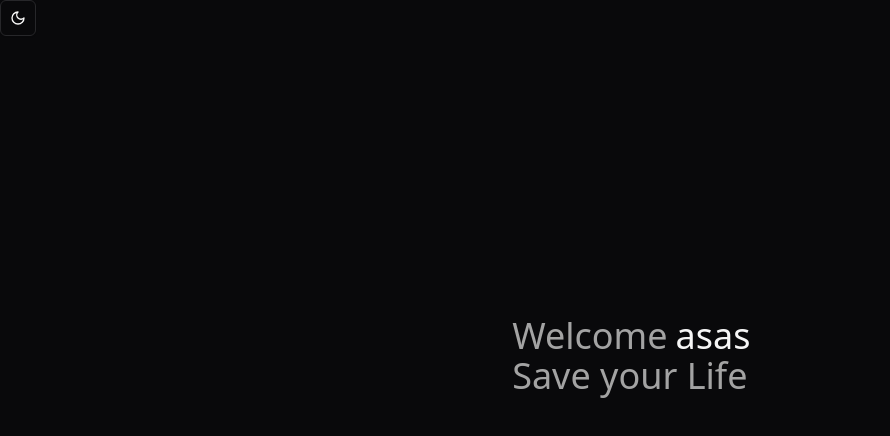
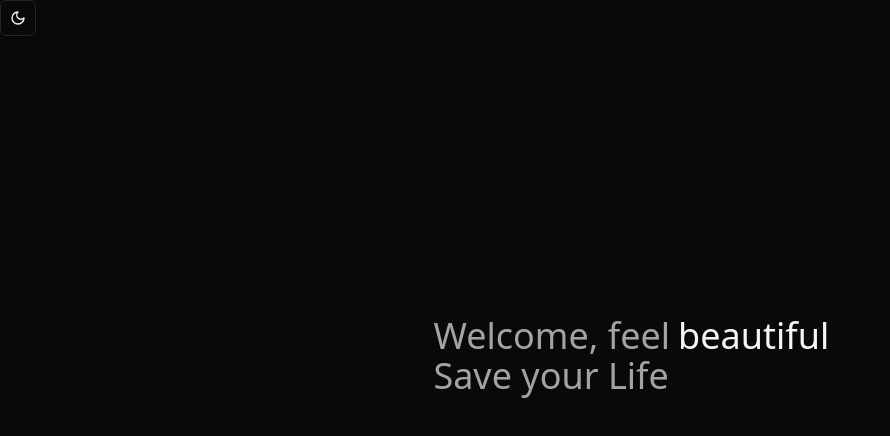
Before and after one commit to Skylar4/healthcare-analysis-typescript, a React (Vite) app in the folder analysis-projec/: page / in a window 1280 px wide. Shown: the top 436 px of the page, without its empty margins (0-890 px from the left). Built offline with nearby package versions, Linux system fonts and the light colour scheme.

Commit message:
fixed spelling

```diff
--- a/analysis-projec/src/democomponents/FlipWordsDemo.tsx
+++ b/analysis-projec/src/democomponents/FlipWordsDemo.tsx
@@ -1,12 +1,12 @@
 import { FlipWords } from "../components/ui/flip-words";
 
 export function FlipWordsDemo() {
-  const words = ["better", "asas", "beautiful", "New"];
+  const words = ["better", "beautiful", "New"];
 
   return (
     <div className="h-[40rem] flex justify-center items-center px-4">
       <div className="text-4xl mx-auto font-normal text-neutral-600 dark:text-neutral-400">
-        Welcome
+        Welcome, feel
         <FlipWords words={words} /> <br />
         Save your Life
       </div>
```
Also changed, not shown: 1 other file (tests, documents, lock files or other folders).
